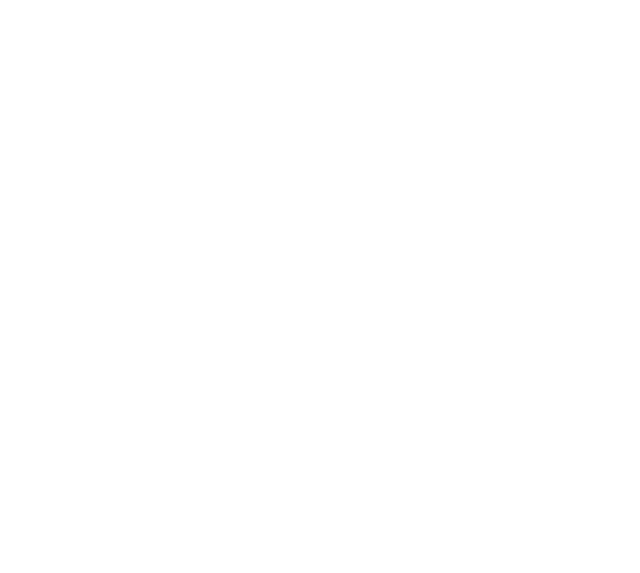
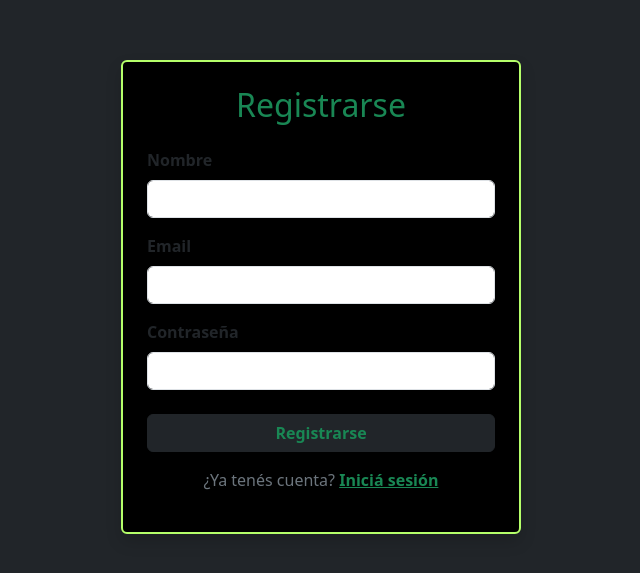
Before and after one commit to sachacq1/agendCar, a React (Vite) app in the folder frontend/: page /register in a window 1280 px wide. Before the commit this address had no page. Shown: the part 103-676 px from the top of the page, without its empty margins (319-959 px from the left). Built offline with nearby package versions, Linux system fonts and the light colour scheme.

Commit message:
add register

```diff
--- a/frontend/src/routes/Routes.jsx
+++ b/frontend/src/routes/Routes.jsx
@@ -1,11 +1,14 @@
 import { Routes, Route } from "react-router-dom";
 import App from "../App";
 import Login from "../views/login";
+import Register from "../views/register";
 
 const AppRouter = () => {
     return <Routes>
         <Route path="/" element={<Login />} />
         <Route path="/login" element={<Login />} />
+        <Route path="/register" element={<Register />} />
+
     </Routes>
 }
 
--- /dev/null
+++ b/frontend/src/views/register.jsx
@@ -0,0 +1,87 @@
+import { useState } from "react";
+import { Link, useNavigate } from "react-router-dom";
+import { useAuth } from "../context/authContext.jsx";
+import { registerUser } from "../services/auth.js";
+
+const Register = () => {
+    const [form, setForm] = useState({ name: "", email: "", password: "" });
+    const navigate = useNavigate();
+    const { login } = useAuth();
+
+    const handleChange = (e) => {
+        setForm({ ...form, [e.target.name]: e.target.value });
+    };
+
+    const handleRegister = async (e) => {
+        e.preventDefault();
+        try {
+            const response = await registerUser(form);
+            if (response.token) {
+                login(response.token);
+                navigate("/panel");
+            } else {
+                alert("Error al registrarse");
+            }
+        } catch (error) {
+            console.error("Error al registrarse: " + error.message);
+            alert("Error al registrarse");
+        }
+    };
+
+    return (
+        <div className="d-flex align-items-center justify-content-center min-vh-100 bg-dark">
+            <div className="card p-4 shadow" style={{
+                maxWidth: "400px", width: "100%", border: "2px solid #b5ff6a",
+                backgroundColor: "black"
+            }}>
+                <h2 className="text-center mb-4 text-success">Registrarse</h2>
+                <form onSubmit={handleRegister}>
+                    <div className="mb-3">
+                        <label className="form-label text-dark fw-semibold">Nombre</label>
+                        <input
+                            type="text"
+                            className="form-control"
+                            name="name"
+                            value={form.name}
+                            onChange={handleChange}
+                            required
+                        />
+                    </div>
+                    <div className="mb-3">
+                        <label className="form-label text-dark fw-semibold">Email</label>
+                        <input
+                            type="email"
+                            className="form-control"
+                            name="email"
+                            value={form.email}
+                            onChange={handleChange}
+                            required
+                        />
+                    </div>
+                    <div className="mb-4">
+                        <label className="form-label text-dark fw-semibold">Contraseña</label>
+                        <input
+                            type="password"
+                            className="form-control"
+                            name="password"
+                            value={form.password}
+                            onChange={handleChange}
+                            required
+                        />
+                    </div>
+                    <button type="submit" className="btn btn-dark w-100 text-success fw-bold">
+                        Registrarse
+                    </button>
+                </form>
+                <p className="text-center text-secondary mt-3">
+                    ¿Ya tenés cuenta?{" "}
+                    <Link to="/login" className="text-success fw-semibold">
+                        Iniciá sesión
+                    </Link>
+                </p>
+            </div>
+        </div>
+    );
+};
+
+export default Register;
```
